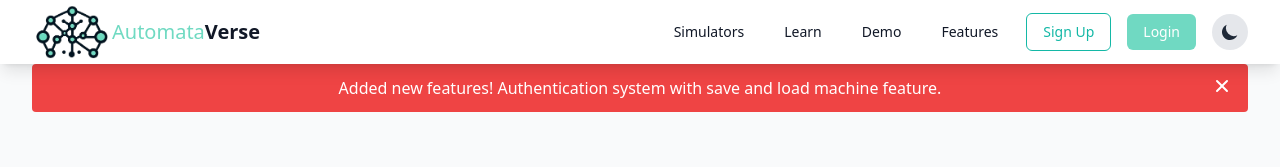
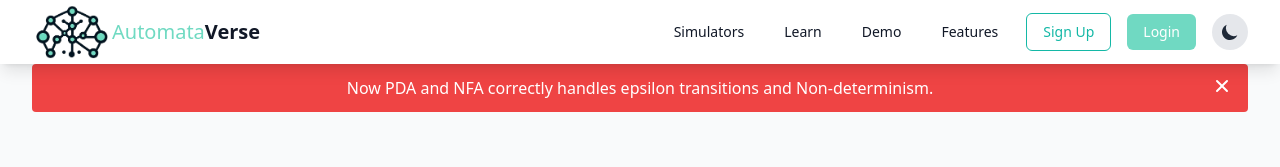
Before and after one commit to robinsingh-ai/AutomataVerse, a Next.js app: page / in a window 1280 px wide. Shown: the top 167 px of the page. Built offline with nearby package versions, Linux system fonts and the light colour scheme; no server answers.

Commit message:
pda, nfa better handles non determinism and eplison transtions

```diff
--- a/src/app/page.tsx
+++ b/src/app/page.tsx
@@ -38,7 +38,7 @@ export default function Home() {
         {showBanner && (
           <div className="bg-red-500 text-white p-3 relative mb-6 mx-4 sm:mx-6 lg:mx-8 rounded">
             <div className="max-w-7xl mx-auto px-4 text-center">
-              <span className="font-medium">Added new features! Authentication system with save and load machine feature.</span>
+              <span className="font-medium">Now PDA and NFA correctly handles epsilon transitions and Non-determinism.</span>
               <button
                 onClick={() => setShowBanner(false)}
                 className="absolute right-4 top-3 text-white hover:text-gray-200"
```
